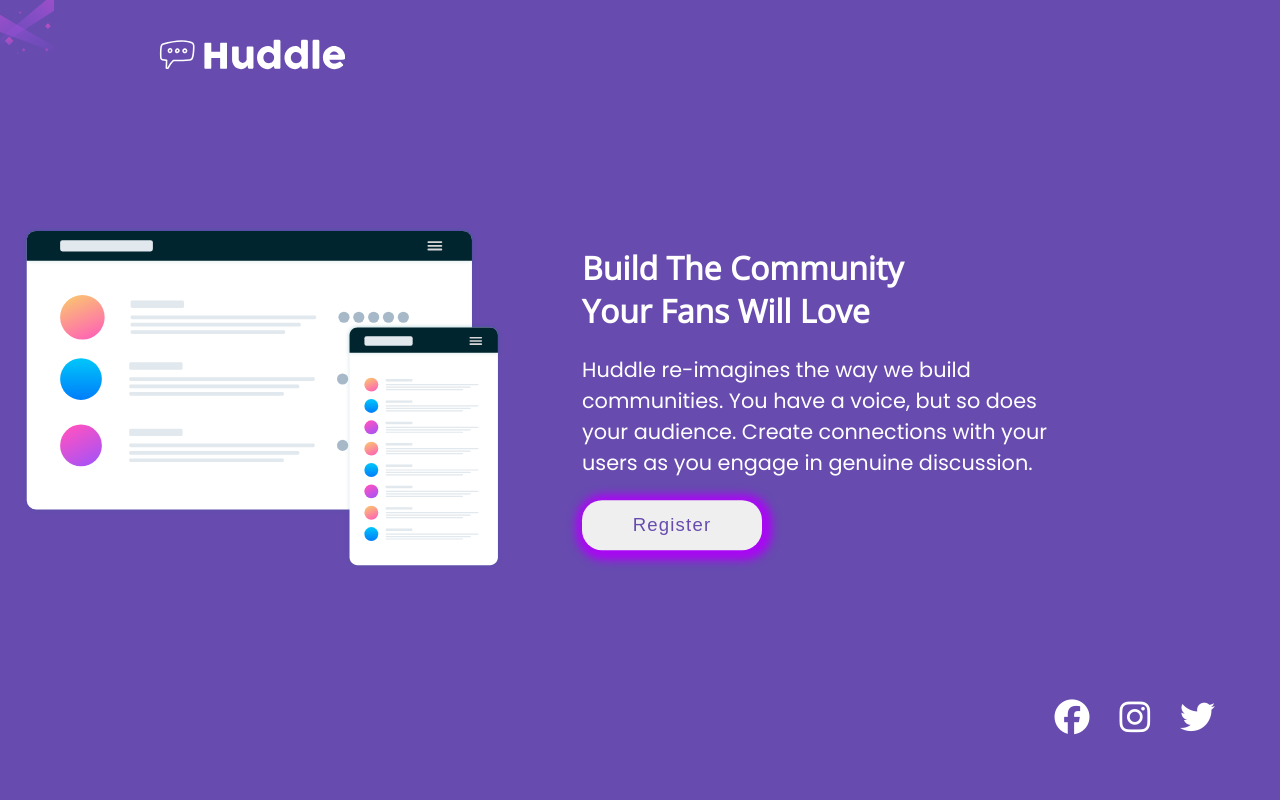
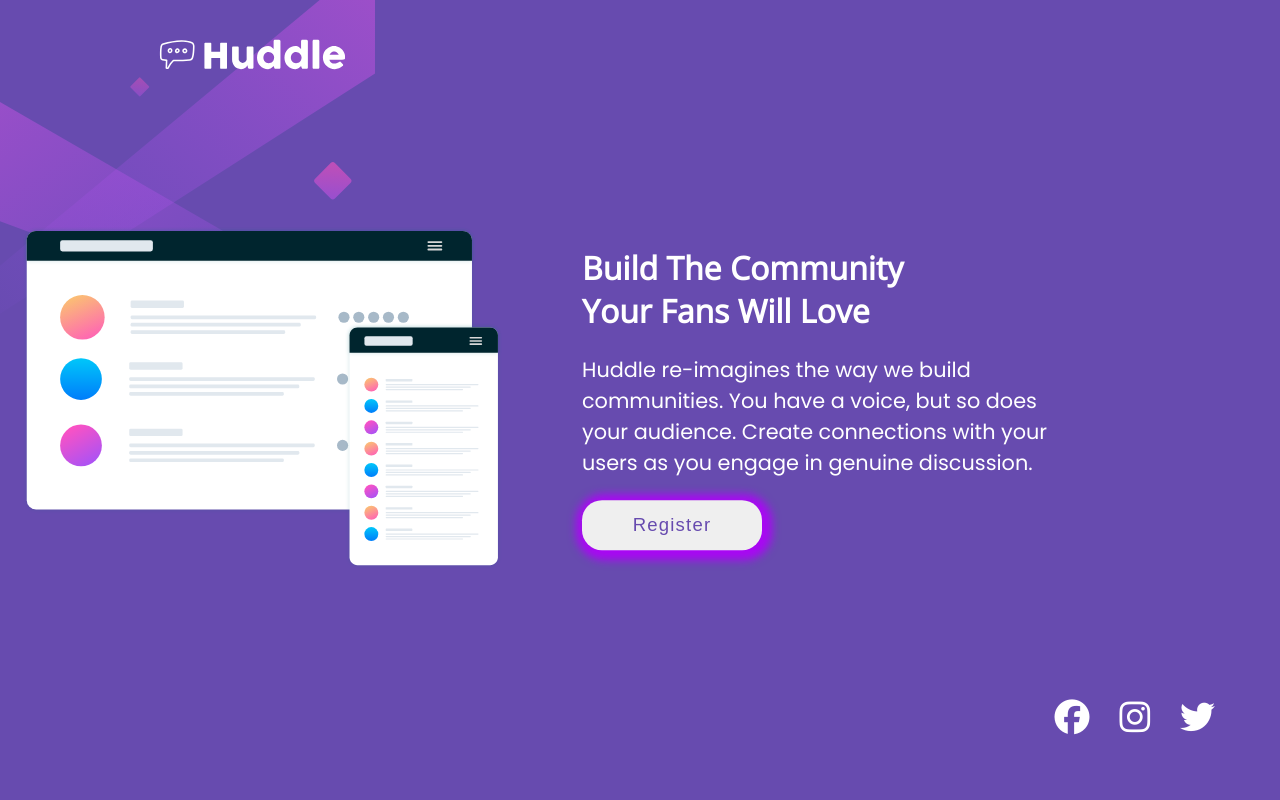
Before and after one commit to daaaan12/Challenge-FrontEnd-Mentor-6, a plain HTML site: page index.html in a window 1280 px wide. Drawn offline with nearby package versions, Linux system fonts and the light colour scheme.

Commit message:
Update style.css

```diff
--- a/style.css
+++ b/style.css
@@ -80,8 +80,7 @@ body {
     font-family: var(--font-body);
     background: hsl(257deg, 40%, 49%) url("../images/bg-mobile.svg") no-repeat left top;
     background-repeat: no-repeat;
-    background-size: contain;
-    background-position: 0 top;
+
 }
 
 #alinhamento {
```
